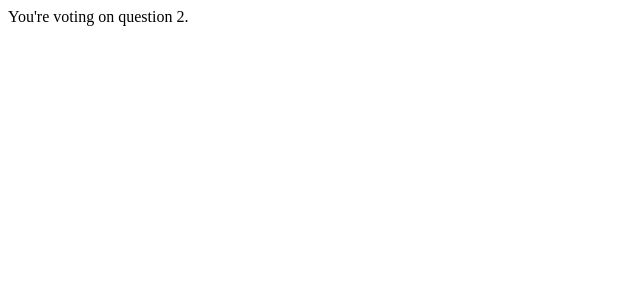
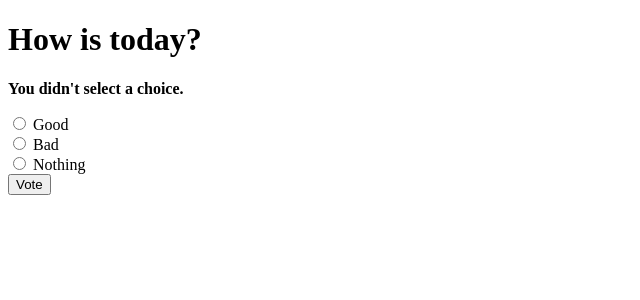
Before and after one commit to pudjamansyurin/python-django, a Django app: page /polls/2/vote/ in a window 1280 px wide. Shown: the top 300 px of the page, without its empty margins (0-640 px from the left). Run offline with Django 3.2, Linux system fonts and the light colour scheme; data comes from the database, SQL or seed files in the repository; both versions use the stored data as it was after the commit.

Commit message:
Added generic views template

```diff
--- a/polls/urls.py
+++ b/polls/urls.py
@@ -4,13 +4,10 @@ from . import views
 
 app_name = 'polls'
 urlpatterns = [
-    # ex: /polls/
-    path('', views.index, name='index'),
-    # ex: /polls/5/
-    path('<int:question_id>/', views.detail, name='detail'),
-    # ex: /polls/5/results/
-    path('<int:question_id>/results/', views.results, name='results'),
-    # ex: /polls/5/vote/
+    path('', views.IndexView.as_view(), name='index'),
+    path('<int:pk>/', views.DetailView.as_view(), name='detail'),
+    path('<int:pk>/results/',
+         views.ResultsView.as_view(), name='results'),
     path('<int:question_id>/vote/', views.vote, name='vote'),
 
 ]
--- a/polls/views.py
+++ b/polls/views.py
@@ -1,37 +1,62 @@
 from django.http import HttpResponse
-from django.http.response import Http404
+from django.http.response import Http404, HttpResponseRedirect
 from django.shortcuts import get_object_or_404, render
+from django.urls import reverse
+from django.views import generic
 
-from .models import Question
+from .models import Choice, Question
 # Create your views here.
 
 
-def index(request):
-    latest_questions = Question.objects.order_by('-pub_date')[:]
-    # template = loader.get_template('polls/index.html')
-    # context = {
-    #     'latest_questions': latest_questions
-    # }
-    # return HttpResponse(template.render(context, request))
+# def index(request):
+#     latest_questions = Question.objects.order_by('-pub_date')[:]
+#     # template = loader.get_template('polls/index.html')
+#     # context = {
+#     #     'latest_questions': latest_questions
+#     # }
+#     # return HttpResponse(template.render(context, request))
+#     return render(request, 'polls/index.html', {'latest_questions': latest_questions})
 
-    context = {'latest_questions': latest_questions}
-    return render(request, 'polls/index.html', context)
+class IndexView(generic.ListView):
+    template_name = 'polls/index.html'
+    context_object_name = 'latest_questions'
+
+    def get_queryset(self):
+        return Question.objects.order_by('-pub_date')[:5]
 
 
-def detail(request, question_id):
-    # try:
-    #     question = Question.objects.get(pk=question_id)
-    # except Question.DoesNotExist:
-    #     raise Http404("Question doesn't exist.")
+# def detail(request, question_id):
+#     # try:
+#     #     question = Question.objects.get(pk=question_id)
+#     # except Question.DoesNotExist:
+#     #     raise Http404("Question doesn't exist.")
+#     question = get_object_or_404(Question, pk=question_id)
+#     return render(request, 'polls/detail.html', {'question': question})
 
-    question = get_object_or_404(Question, pk=question_id)
-    return render(request, 'polls/detail.html', {'question': question})
+class DetailView(generic.DetailView):
+    model = Question
+    template_name = 'polls/detail.html'
 
 
-def results(request, question_id):
-    response = "You're looking at the results of question %s."
-    return HttpResponse(response % question_id)
+# def results(request, question_id):
+#     question = get_object_or_404(Question, pk=question_id)
+#     return render(request, 'polls/results.html', {'question': question})
+
+class ResultsView(generic.DetailView):
+    model = Question
+    template_name = "polls/results.html"
 
 
 def vote(request, question_id):
-    return HttpResponse("You're voting on question %s." % question_id)
+    question = get_object_or_404(Question, pk=question_id)
+    try:
+        choice = question.choice_set.get(pk=request.POST['choice'])
+    except (KeyError, Choice.DoesNotExist):
+        return render(request, 'polls/detail.html', {
+            'question': question,
+            'error_message': "You didn't select a choice."
+        })
+
+    choice.votes += 1
+    choice.save()
+    return HttpResponseRedirect(reverse('polls:results', args=(question.id,)))
--- a/requirements.txt
+++ b/requirements.txt
@@ -1,4 +1,7 @@
 asgiref==3.3.4
+autopep8==1.5.7
 Django==3.2.3
+pycodestyle==2.7.0
 pytz==2021.1
 sqlparse==0.4.1
+toml==0.10.2
```
Also changed, not shown: polls/templates/polls/results.html (renamed from polls/templates/polls/index.html, +7 -8 lines), db.sqlite3.
